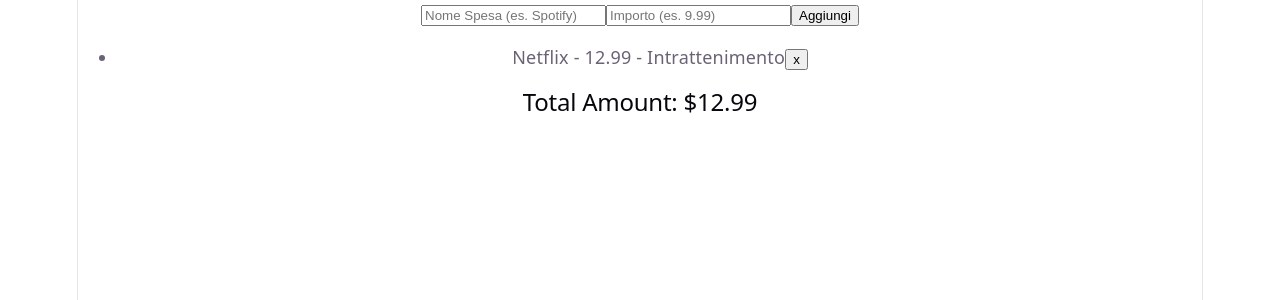
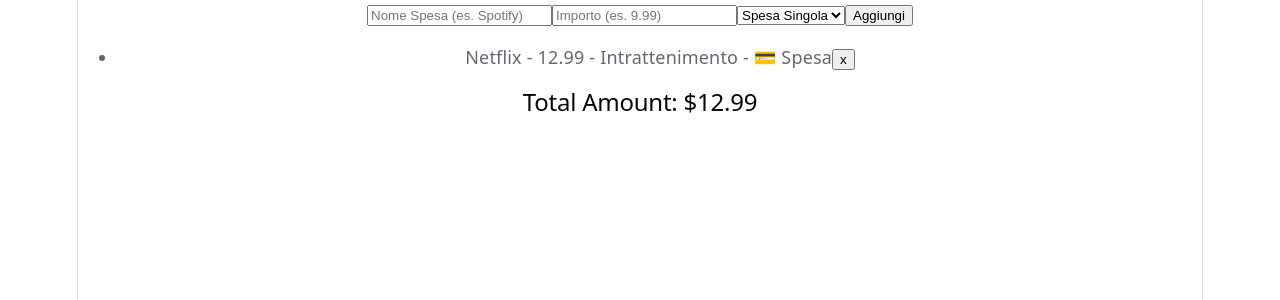
Before and after one commit to meucale/finances-tracker, a React (Vite) app: page / in a window 1280 px wide. Shown: the top 300 px of the page. Built offline with nearby package versions, Linux system fonts and the light colour scheme.

Commit message:
add: single transaction or subscription

```diff
--- a/src/App.jsx
+++ b/src/App.jsx
@@ -3,7 +3,7 @@ import TransactionForm from './components/TransactionForm';
 import TransactionList from './components/TransactionList';
 
 const MOCK_TRANSACTIONS = [
-  { id: 1, name: 'Netflix', amount: 12.99, category: 'Intrattenimento' },
+  { id: 1, name: 'Netflix', amount: 12.99, category: 'Intrattenimento', type: 'singola'},
   // ...
 ];
 
--- a/src/components/TransactionForm.jsx
+++ b/src/components/TransactionForm.jsx
@@ -4,6 +4,7 @@ import { useState } from 'react';
 function TransactionForm({ onAddTransaction }) {
   const [nameInput, setNameInput] = useState('');
   const [amountInput, setAmountInput] = useState('');
+  const [typeInput, setTypeInput] = useState('singola');
 
   const handleSubmit = (e) => {
     e.preventDefault();
@@ -13,7 +14,8 @@ function TransactionForm({ onAddTransaction }) {
       id: Date.now(),
       name: nameInput,
       amount: Number(amountInput),
-      category: 'Generale'
+      category: 'Generale',
+      type: typeInput
     };
 
     // 2. Chiama la funzione ricevuta dal Padre passando la nuova spesa!
@@ -25,6 +27,7 @@ function TransactionForm({ onAddTransaction }) {
   };
 
   return (
+
     <form onSubmit={handleSubmit}>
       <input
         type="text"
@@ -32,12 +35,19 @@ function TransactionForm({ onAddTransaction }) {
         value={nameInput}
         onChange={(e) => setNameInput(e.target.value)}
       />
+
       <input
         type="number"
         placeholder="Importo (es. 9.99)"
         value={amountInput}
         onChange={(e) => setAmountInput(e.target.value)}
       />
+
+      <select value={typeInput} onChange={(e) => setTypeInput(e.target.value)}>
+        <option value="singola"> Spesa Singola </option>
+        <option value="ricorrente"> Abbonamento </option>
+      </select>
+
       <button type="submit">Aggiungi</button>
     </form>
   );
--- a/src/components/TransactionList.jsx
+++ b/src/components/TransactionList.jsx
@@ -1,13 +1,14 @@
 function TransactionList({ transactions, onDelete }) {
   // Il totale lo calcoliamo direttamente sulle spese che arrivano come Prop dal Padre
   const totalAmount = transactions.reduce((acc, item) => acc + item.amount, 0);
-
+  const subscriptionTotal = transactions.filter(item => item.type === 'ricorrente').reduce((acc, item) => acc + item.amount, 0);
+  const singleExpenseTotal = transactions.filter(item => item.type === 'singola').reduce((acc, item) => acc + item.amount, 0);
   return (
     <div>
       <ul>
         {transactions.map((item) => (
           <li key={item.id}>
-            {item.name} - {item.amount} - {item.category}
+            {item.name} - {item.amount} - {item.category} - {item.type === 'ricorrente' ? '🔄 Abbonamento' : '💳 Spesa'}
 
             {/* Quando clicchi, dici semplicemente al Padre di eliminare questo ID */}
             <button onClick={() => onDelete(item.id)}>x</button>
```
